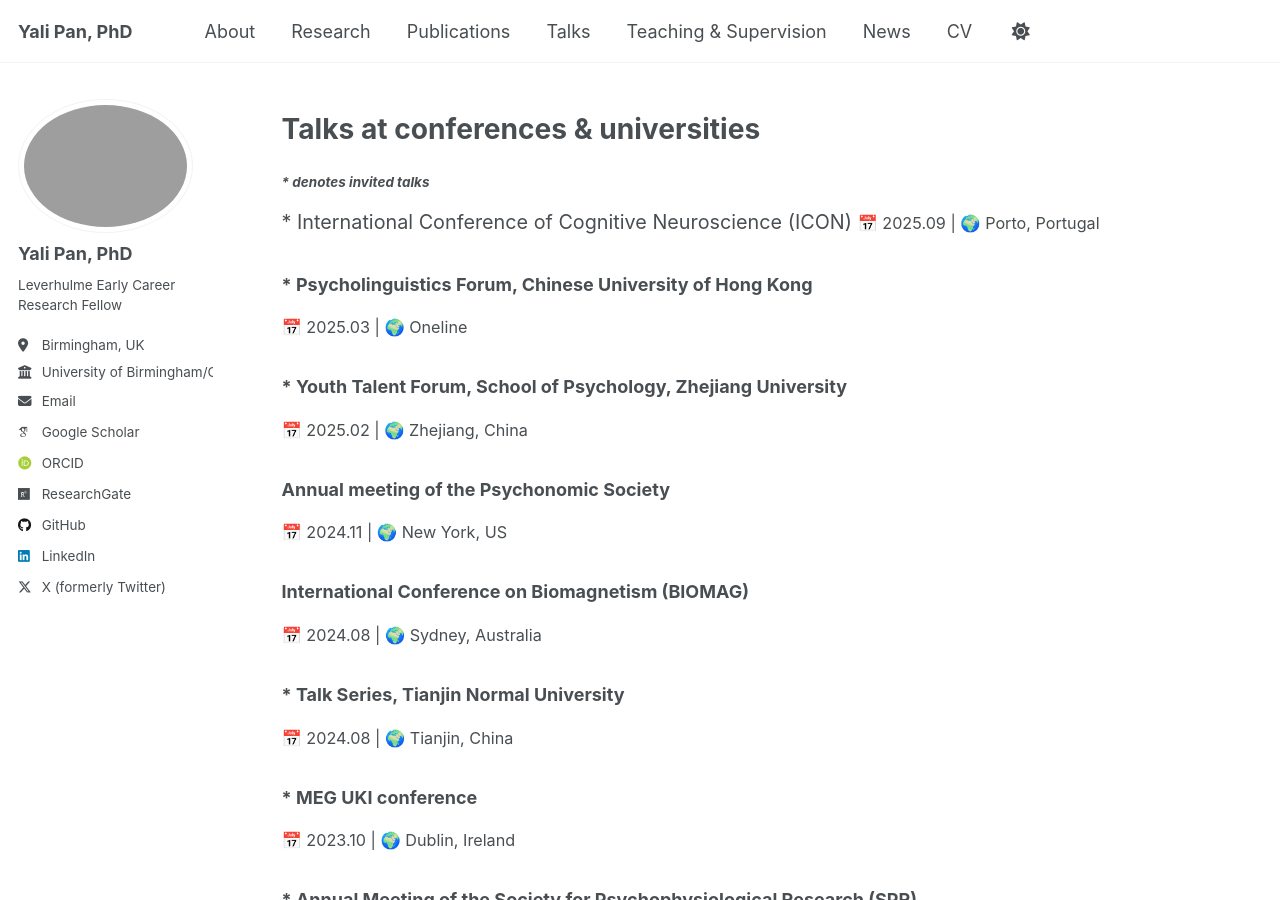
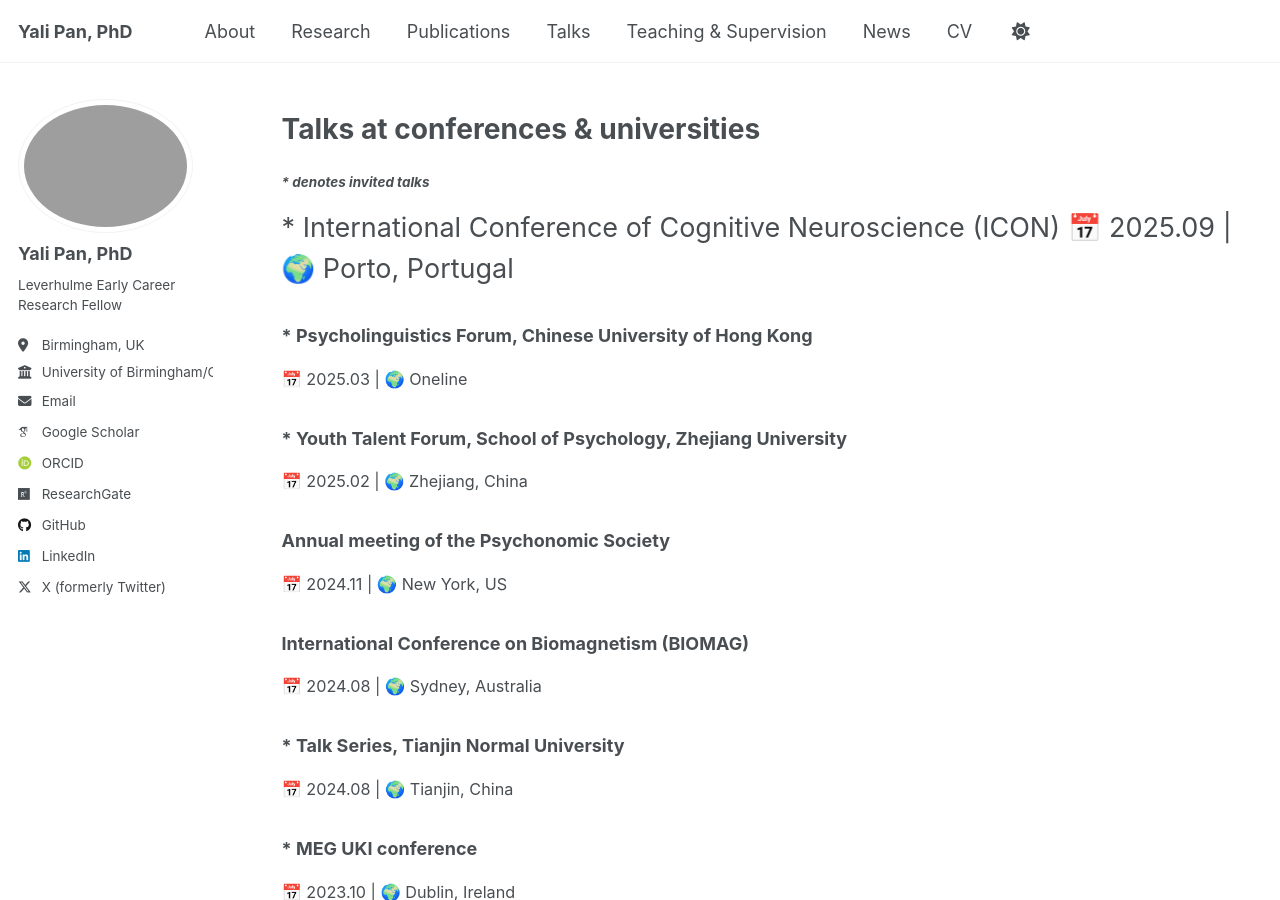
Before and after one commit to yalipan666/yalipan666.github.io, a Jekyll site: the page built from _pages/talks.md, in a window 1280 px wide and 900 px high. Built offline with Jekyll 4.4.1, drawn with Linux system fonts in a browser that asks for light colours; some web fonts are replaced; a script that is not in the unit is left out.

Commit message:
Update talks.md

```diff
--- a/_pages/talks.md
+++ b/_pages/talks.md
@@ -9,8 +9,7 @@ author_profile: true
 
 # Talks at conferences & universities
 #### _* denotes invited talks_
-<span style="font-size:1.1em;"> * International Conference of Cognitive Neuroscience (ICON) </span>
-<span style="font-size:0.9em;">📅 2025.09  |  🌍 Porto, Portugal</span>
+<span style="font-size:1.5em;"> * International Conference of Cognitive Neuroscience (ICON) 📅 2025.09  |  🌍 Porto, Portugal</span>
 ### * Psycholinguistics Forum, Chinese University of Hong Kong
 <span style="font-size:0.9em;">📅 2025.03  |  🌍 Oneline</span>
 ### * Youth Talent Forum, School of Psychology, Zhejiang University
```
